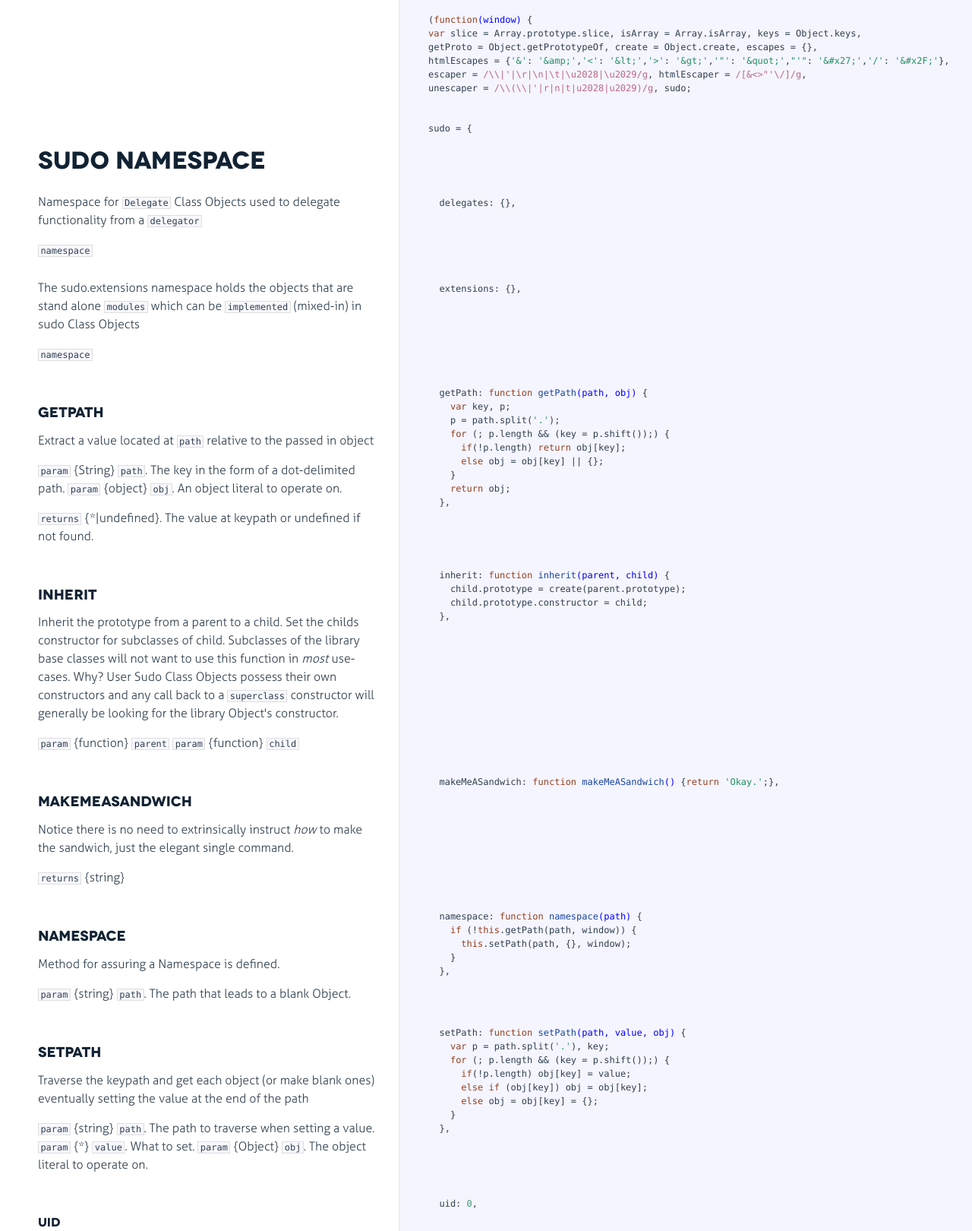
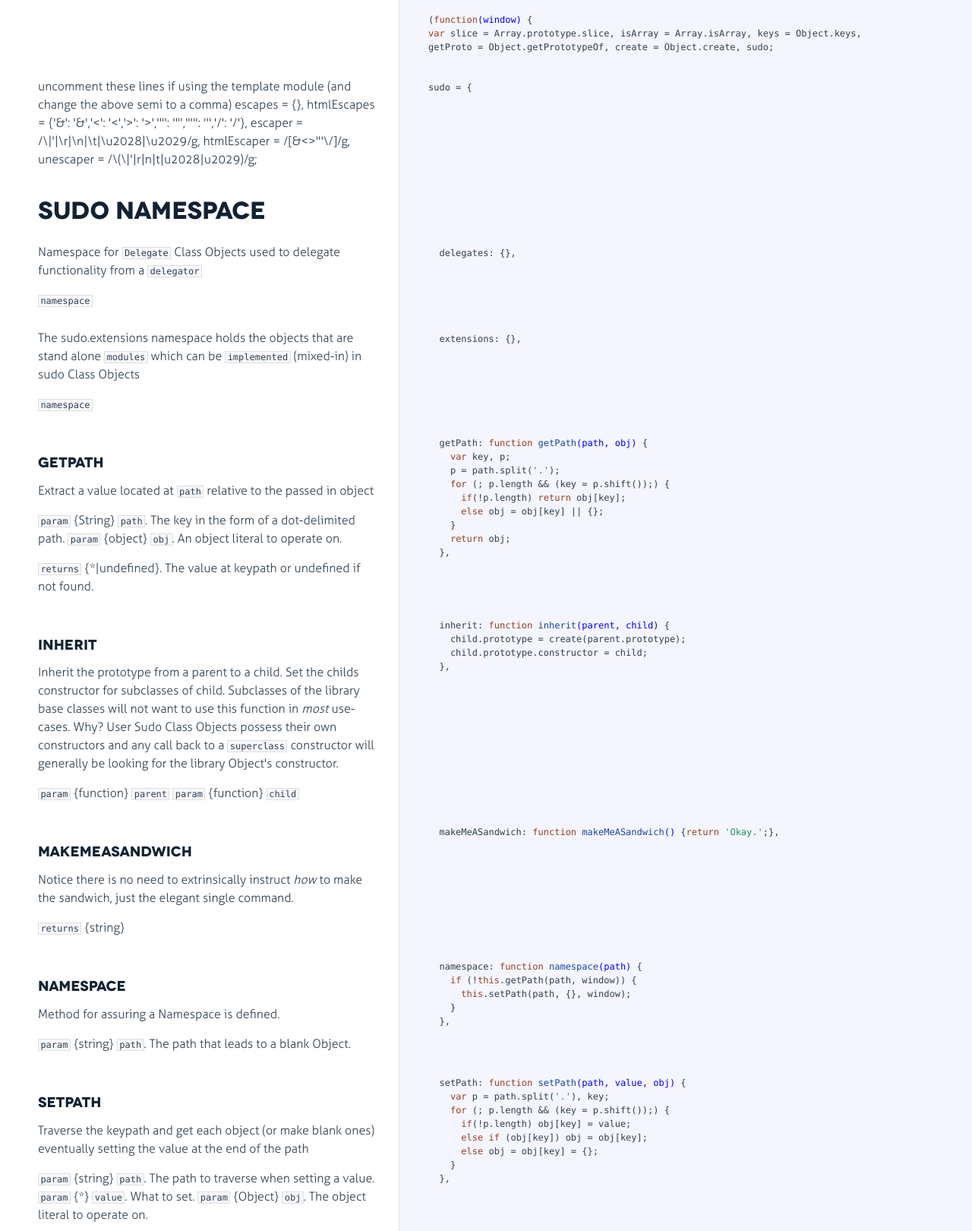
Before and after one commit to sudo-js/make-me-a-sandwich, a plain HTML site: page index.html in a window 1280 px wide. Shown: the part 95-1715 px from the top of the page at 76% size. Drawn offline with Linux system fonts and the light colour scheme.

Commit message:
update docs

```diff
--- a/index.html
+++ b/index.html
@@ -32,10 +32,7 @@
 
             <div class="content"><div class='highlight'><pre>(<span class="function"><span class="keyword">function</span><span class="params">(window)</span> {</span>
 <span class="keyword">var</span> slice = Array.prototype.slice, isArray = Array.isArray, keys = Object.keys,
-getProto = Object.getPrototypeOf, create = Object.create, escapes = {},
-htmlEscapes = {<span class="string">'&amp;'</span>: <span class="string">'&amp;amp;'</span>,<span class="string">'&lt;'</span>: <span class="string">'&amp;lt;'</span>,<span class="string">'&gt;'</span>: <span class="string">'&amp;gt;'</span>,<span class="string">'"'</span>: <span class="string">'&amp;quot;'</span>,<span class="string">"'"</span>: <span class="string">'&amp;#x27;'</span>,<span class="string">'/'</span>: <span class="string">'&amp;#x2F;'</span>},
-escaper = <span class="regexp">/\\|'|\r|\n|\t|\u2028|\u2029/g</span>, htmlEscaper = <span class="regexp">/[&amp;&lt;&gt;"'\/]/g</span>,
-unescaper = <span class="regexp">/\\(\\|'|r|n|t|u2028|u2029)/g</span>, sudo;</pre></div></div>
+getProto = Object.getPrototypeOf, create = Object.create, sudo;</pre></div></div>
 
         </li>
 
@@ -46,7 +43,11 @@ unescaper = <span class="regexp">/\\(\\|'|r|n|t|u2028|u2029)/g</span>, sudo;</pr
               <div class="pilwrap ">
                 <a class="pilcrow" href="#section-2">&#182;</a>
               </div>
-              <h1 id="sudo-namespace">Sudo Namespace</h1>
+              <p>uncomment these lines if using the template module (and change the above semi to a comma)
+escapes = {}, htmlEscapes = {&#39;&amp;&#39;: &#39;&amp;&#39;,&#39;&lt;&#39;: &#39;&lt;&#39;,&#39;&gt;&#39;: &#39;&gt;&#39;,&#39;&quot;&#39;: &#39;&quot;&#39;,&quot;&#39;&quot;: &#39;&#x27;&#39;,&#39;/&#39;: &#39;&#x2F;&#39;},
+escaper = /\|&#39;|\r|\n|\t|\u2028|\u2029/g, htmlEscaper = /[&amp;&lt;&gt;&quot;&#39;\/]/g,
+unescaper = /\(\|&#39;|r|n|t|u2028|u2029)/g;</p>
+<h1 id="sudo-namespace">Sudo Namespace</h1>
 
             </div>
 
@@ -1135,17 +1136,18 @@ An object will be assumed to be an actual sudo Class Object.
                 <a class="pilcrow" href="#section-55">&#182;</a>
               </div>
               <h3 id="removechildren">removeChildren</h3>
-<p>Remove all children, name references and adjust indexes accordingly.
-This method calls removeFromParent as each child may have overridden logic there.</p>
+<p>Remove all children.</p>
 <p>see <code>removeChild</code>
 <code>returns</code> {object} <code>this</code></p>
 
             </div>
 
             <div class="content"><div class='highlight'><pre>sudo.Container.prototype.removeChildren = <span class="function"><span class="keyword">function</span><span class="params">()</span> {</span>
-  keys(<span class="keyword">this</span>.childNames).forEach(<span class="function"><span class="keyword">function</span><span class="params">(n)</span> {</span>
-    <span class="keyword">this</span>.removeChild(<span class="keyword">this</span>.getChild(n));
-  }.bind(<span class="keyword">this</span>));
+  <span class="keyword">var</span> n = <span class="keyword">this</span>.children.length;
+  <span class="keyword">while</span>(n &gt; <span class="number">0</span>) {
+    <span class="keyword">this</span>.removeChild(<span class="keyword">this</span>.children[n - <span class="number">1</span>]);
+    n--;
+  }
   <span class="keyword">return</span> <span class="keyword">this</span>;
 };</pre></div></div>
 
@@ -1955,7 +1957,7 @@ all operations are done</p>
               <div class="pilwrap ">
                 <a class="pilcrow" href="#section-96">&#182;</a>
               </div>
-              <h3 id="setpath">setPath</h3>
+              <h3 id="unsetpath">unsetPath</h3>
 <p>Overrides sudo.Base.unsetPath to check for observers</p>
 <p><code>param</code> {String} <code>path</code>
 <code>param</code> {*} <code>value</code>
```
